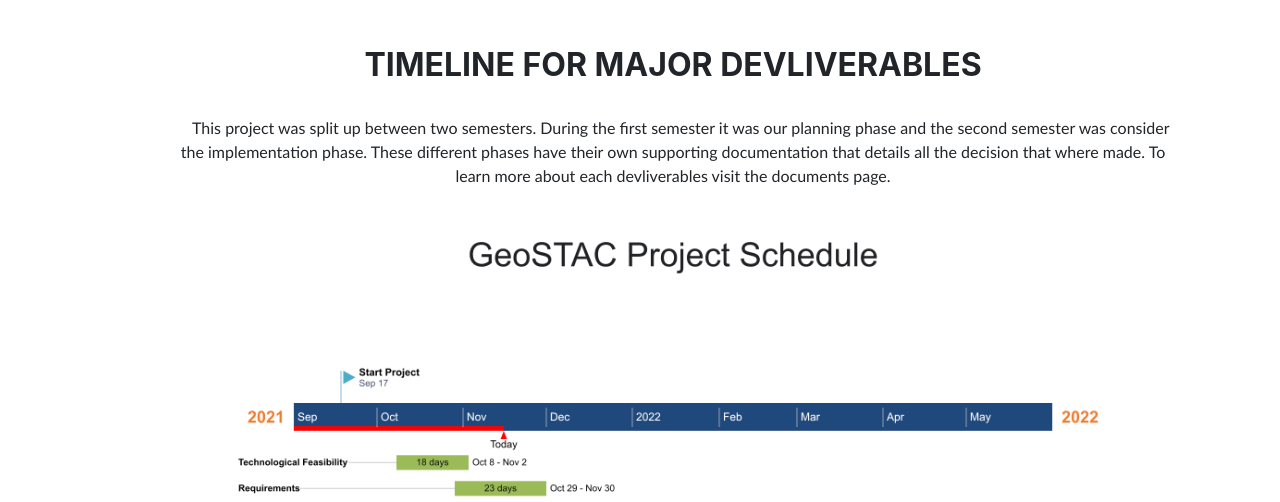
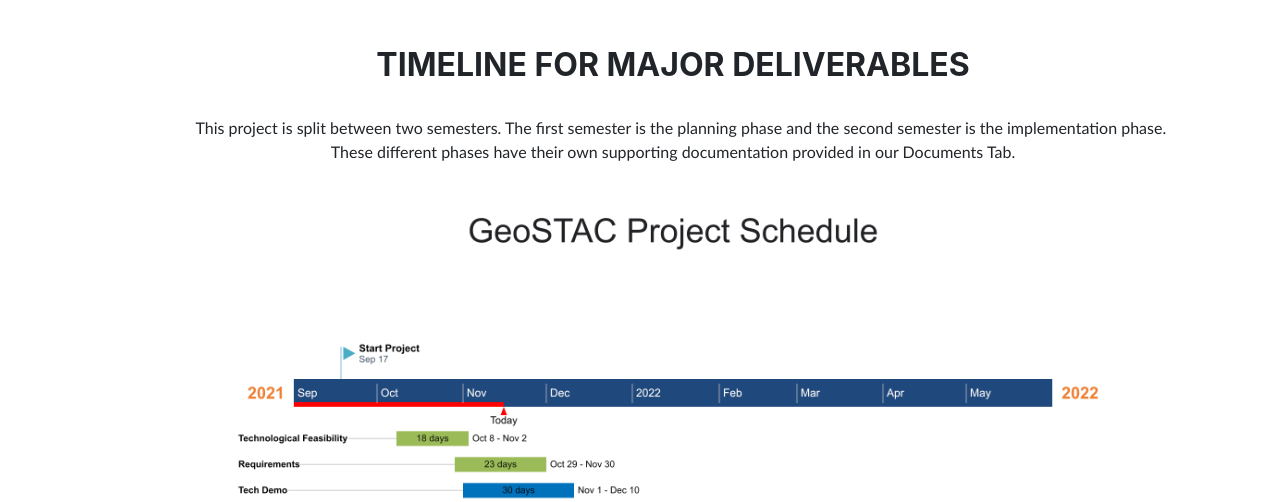
Before and after one commit to zak52/GeoSTAC_Website, a plain HTML site: page webPages/timeline.html in a window 1280 px wide. Shown: the part 598-1100 px from the top of the page. Drawn offline with nearby package versions, Linux system fonts and the light colour scheme; a web font is replaced by a local one.

Commit message:
Fixed typos, etc.

```diff
--- a/webPages/timeline.html
+++ b/webPages/timeline.html
@@ -63,18 +63,16 @@
           <div id="content">
             <div style="text-align:center;">
               <h2 class="overview">
-                Timeline for Major Devliverables
+                Timeline for Major Deliverables
               </h2>
               <div class="md-layout">
                 <div style="margin-left: 5em; margin-right: 5em;
                 text-align:center;" style="text-align:left;">
                     <p>
-                      &emsp; This project was split up between two semesters. During the
-                      first semester it was our planning phase and the second semester
-                      was consider the implementation phase. These different phases
-                      have their own supporting documentation that details all the
-                      decision that where made. To learn more about each devliverables
-                      visit the documents page.
+                      &emsp; This project is split between two semesters. The first semester
+                      is the planning phase and the second semester is the implementation phase.
+                      These different phases have their own supporting documentation provided in our
+                      Documents Tab.
                     </p>
                     <br>
                 </div>
```
